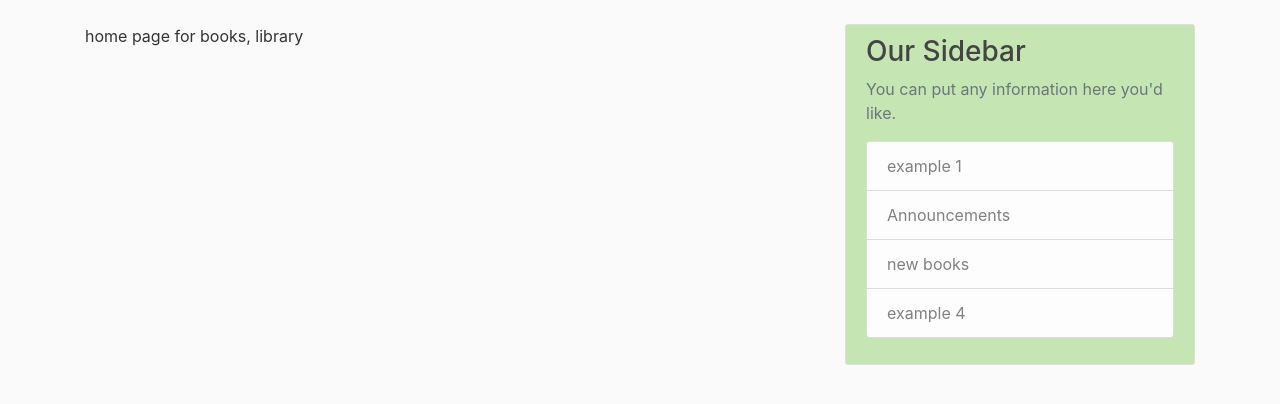
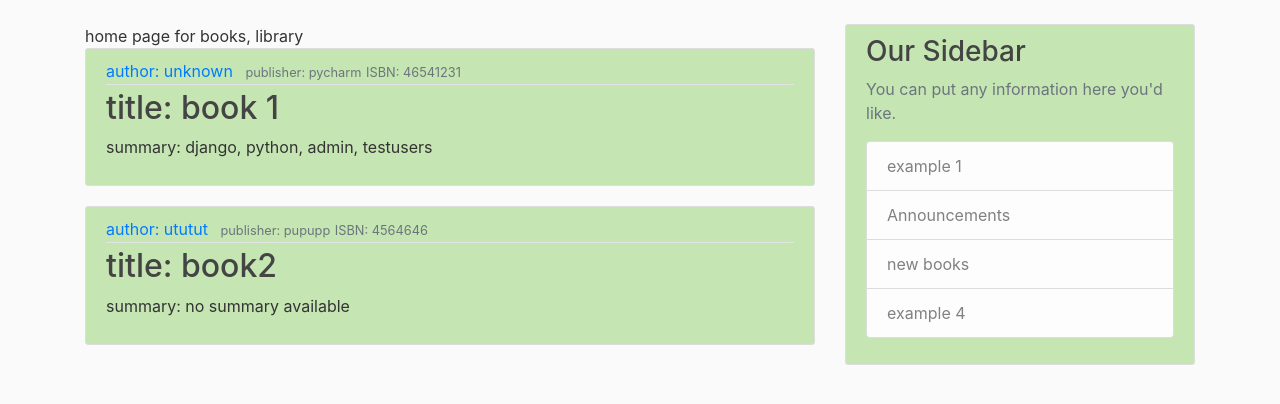
Before and after one commit to UjjwalAggarwal-1/LMS, a Django app: page /all_books/ in a window 1280 px wide. Shown: the part 56-460 px from the top of the page. Run offline with Django 4.2, Linux system fonts and the light colour scheme; data comes from the database, SQL or seed files in the repository; both versions use the stored data as it was after the commit; some libraries are stand-ins or nearby versions.

Commit message:
start with reading documentation

```diff
--- a/LMS/urls.py
+++ b/LMS/urls.py
@@ -1,5 +1,4 @@
 """LMS URL Configuration
-
 The `urlpatterns` list routes URLs to views. For more information please see:
     https://docs.djangoproject.com/en/4.0/topics/http/urls/
 Examples:
@@ -13,6 +12,7 @@ Including another URLconf
     1. Import the include() function: from django.urls import include, path
     2. Add a URL to urlpatterns:  path('blog/', include('blog.urls'))
 """
+
 from django.contrib import admin
 from django.urls import path, include
 from django.contrib.auth import views as auth_views
--- a/all_books/models.py
+++ b/all_books/models.py
@@ -12,7 +12,9 @@ class Books(models.Model):
     ISBN = models.IntegerField()
     #location = models.CharField(max_length=20, default='none')
     #displayed_from = models.DateTimeField(default=timezone.now())
+
     availability = models.ForeignKey(User, on_delete=models.CASCADE)
+    #quantity = models.IntegerField()
 
     def __str__(self):
         return self.title
--- a/all_books/templates/all_books/home.html
+++ b/all_books/templates/all_books/home.html
@@ -1,15 +1,16 @@
 {% extends "all_books/base.html" %}
 {%block content%}
 home page for books, library
-{% for post in Books %}
+{% for book in books %}
 <article class="media content-section">
   <div class="media-body">
     <div class="article-metadata">
-      <a class="mr-2" href="#">author: {{ post.author }}</a>
-      <small class="text-muted">publisher: {{ post.publisher }}</small>
+      <a class="mr-2" href="#">author: {{ book.author }}</a>
+      <small class="text-muted">publisher: {{ book.publisher }}</small>
+      <small class="text-muted">ISBN: {{ book.ISBN }}</small>
     </div>
-    <h2><a class="article-title" href="#">title: {{ post.title }}</a></h2>
-    <p class="article-content">summary: {{ post.summary }}</p>
+    <h2><a class="article-title" href="#">title: {{ book.title }}</a></h2>
+    <p class="article-content">summary: {{ book.summary }}</p>
   </div>
 </article>
 {% endfor %}
--- a/all_books/views.py
+++ b/all_books/views.py
@@ -4,14 +4,14 @@ from django.views.generic import ListView
 
 
 def home(request):
-    context = {'posts': Books.objects.all()}
+    context = {'books': Books.objects.all()}
     return render(request, 'all_books/home.html', context)
 
 
 class BookListView(ListView):
     model = Books
     template_name = 'all_books/home.html'
-    contex_object_name = 'post'
+    context_object_name = 'books'
     # app/model_viewtype.html
 
 
--- a/users/templates/users/profile.html
+++ b/users/templates/users/profile.html
@@ -3,7 +3,7 @@
 {%block content%}
 <div class="content-section">
   <div class="media">
-    <img class="rounded-circle account-img" src="user.profile.image.url">
+    <img class="rounded-circle account-img" src="{{ user.socialaccount_set.all.0.get_avatar_url }}">
     <div class="media-body">
       <h2 class="account-heading">{{user.username}}</h2>
       <p class="text-secondary">Email:{{user.email}}</p>
```
Also changed, not shown: users/templates/users/login.html (+5 -4 lines), db.sqlite3, 1 other file.
